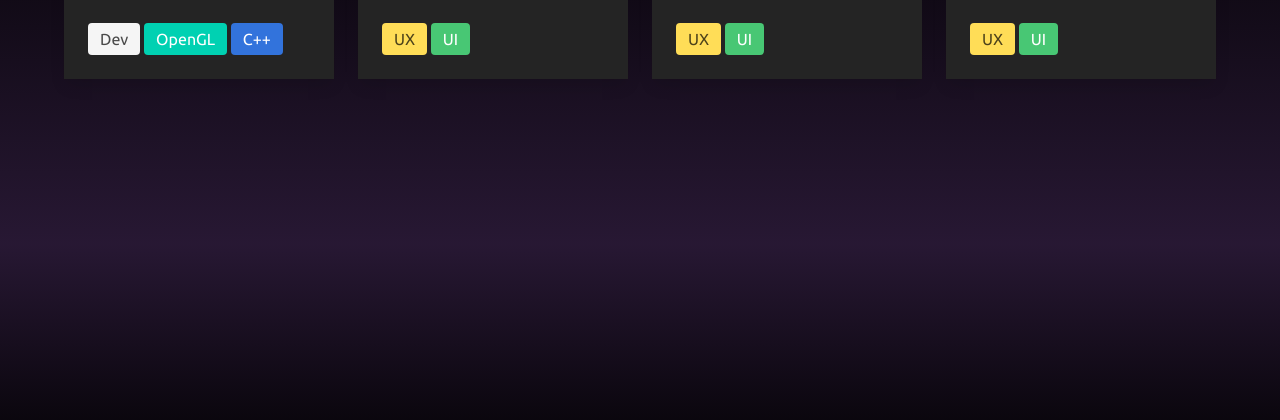
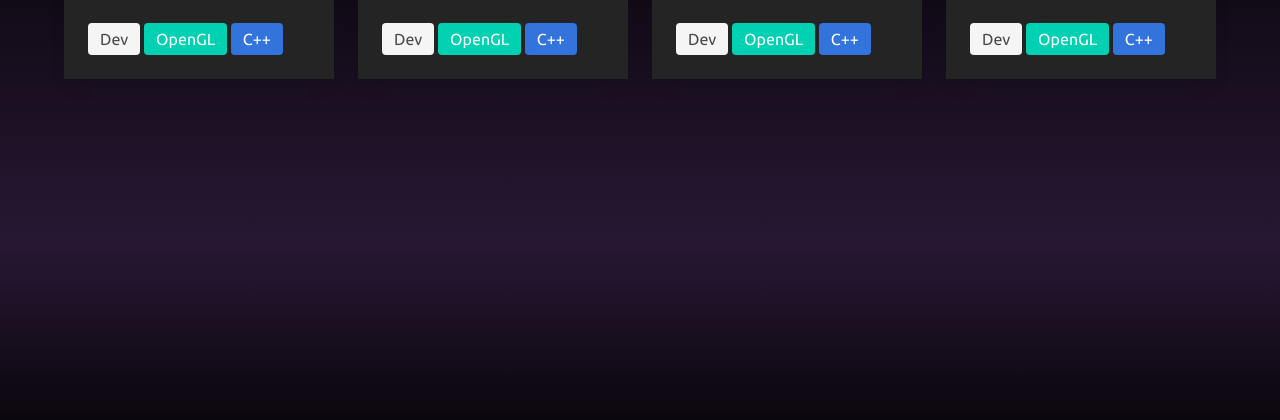
Before and after one commit to gucollaco/synthesis, a Flask app: page /portfolio in a window 1280 px wide. Shown: the part 316-736 px from the top of the page. Run offline with Flask 2, Linux system fonts and the light colour scheme.

```diff
--- a/templates/navbar.html
+++ b/templates/navbar.html
@@ -15,9 +15,9 @@
                 <a class="navbar-item" href="{{ url_for('portfolio') }}">
                     <p class="navbar-custom-text">Portfolio</p>
                 </a>
-                <a class="navbar-item" href="{{ url_for('journey') }}">
+                <!-- <a class="navbar-item" href="{{ url_for('journey') }}">
                     <p class="navbar-custom-text">Journey</p>
-                </a>
+                </a> -->
                 <a class="navbar-item" href="{{ url_for('about') }}">
                     <p class="navbar-custom-text">About</p>
                 </a>
--- a/templates/portfolio/portfolio-body.html
+++ b/templates/portfolio/portfolio-body.html
@@ -25,8 +25,9 @@
                     </figure>
                 </div>
                 <div class="card-content">
-                    <span class="tag is-warning is-medium">UX</span>
-                    <span class="tag is-success is-medium">UI</span>
+                    <span class="tag is-light is-medium">Dev</span>
+                    <span class="tag is-primary is-medium">OpenGL</span>
+                    <span class="tag is-link is-medium">C++</span>
                 </div>
             </div>
         </div>
@@ -38,8 +39,9 @@
                     </figure>
                 </div>
                 <div class="card-content">
-                    <span class="tag is-warning is-medium">UX</span>
-                    <span class="tag is-success is-medium">UI</span>
+                    <span class="tag is-light is-medium">Dev</span>
+                    <span class="tag is-primary is-medium">OpenGL</span>
+                    <span class="tag is-link is-medium">C++</span>
                 </div>
             </div>
         </div>
@@ -51,10 +53,10 @@
                     </figure>
                 </div>
                 <div class="card-content">
-                    <span class="tag is-warning is-medium">UX</span>
-                    <span class="tag is-success is-medium">UI</span>
+                    <span class="tag is-light is-medium">Dev</span>
+                    <span class="tag is-primary is-medium">OpenGL</span>
+                    <span class="tag is-link is-medium">C++</span>
                 </div>
             </div>
         </div>
-    </div>
 </div>
```
Also changed, not shown: templates/journey/journey-body.html (indentation only).
